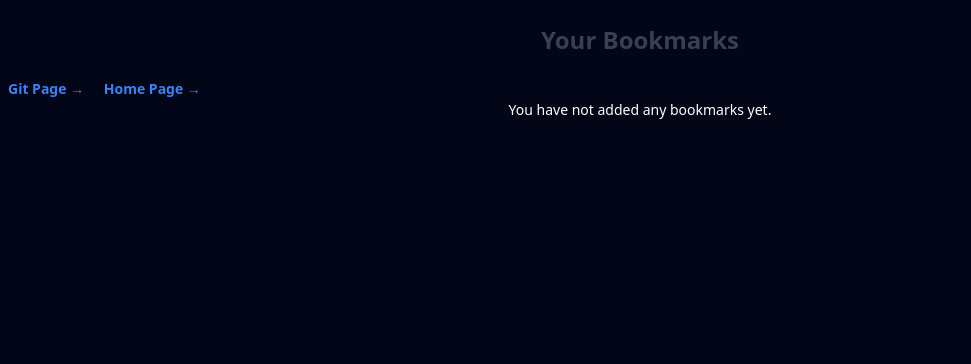
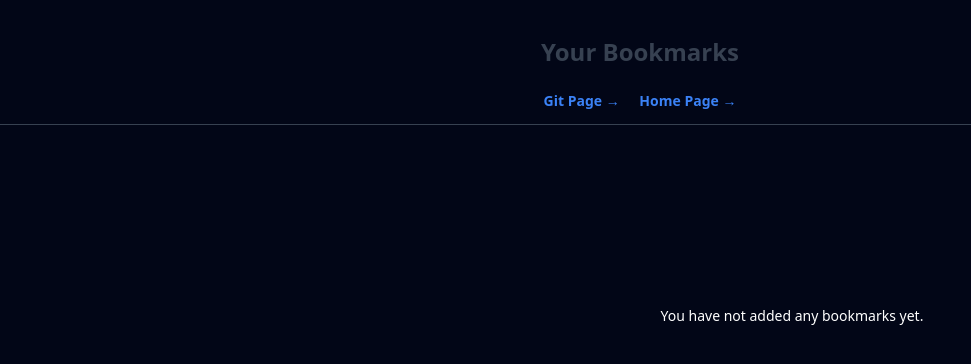
Before and after one commit to priyankanegiii/commudle-task, an Angular app: page /bookmarkpage in a window 1280 px wide. Shown: the top 364 px of the page, without its empty margins (0-971 px from the left). Built offline with nearby package versions, Linux system fonts and the light colour scheme.

Commit message:
update headers

```diff
--- a/src/app/components/bookmarkpage/bookmarkpage.component.html
+++ b/src/app/components/bookmarkpage/bookmarkpage.component.html
@@ -1,23 +1,18 @@
 <div class="bookmark-page">
+  <div class="header">
     <h2 class="heading">Your Bookmarks</h2>
-   <div>
+    <div class="links">
       <a routerLink="/gitpage" class="gitpage-link"> Git Page → </a>
-    <a routerLink="/" class="homepage-link">
-      Home Page →
-    </a>
-
+      <a routerLink="/" class="homepage-link"> Home Page → </a>
+    </div>
   </div>
 
-@if(githubBookmarks.length <= 0 && articleBookmarks.length <= 0) {
+  <div class="container">
+    @if (githubBookmarks.length <= 0 && articleBookmarks.length <= 0) {
       <div class="no-bookmarks">
-
         <p class="message">You have not added any bookmarks yet.</p>
       </div>
-}
-@else{
-
-
-
+    } @else {
       @for (repo of githubBookmarks; track repo.id) {
         <div class="repo">
           <h4 class="repo-name">{{ repo.name }}</h4>
@@ -38,8 +33,6 @@
         </div>
       }
 
-
-
       @for (article of articleBookmarks; track article.id) {
         <div class="card">
           <div>
@@ -59,7 +52,9 @@
           </div>
           <div class="footer">
             <div class="reactions">
-        <p class="reaction">{{ article.public_reactions_count }} reactions</p>
+              <p class="reaction">
+                {{ article.public_reactions_count }} reactions
+              </p>
               <p class="reaction">{{ article.comments_count }} comments</p>
             </div>
             <p class="time">{{ article.reading_time_minutes }} min read</p>
@@ -73,9 +68,6 @@
           </div>
         </div>
       }
-
-
-
     }
-
   </div>
+</div>
--- a/src/app/components/bookmarkpage/bookmarkpage.component.scss
+++ b/src/app/components/bookmarkpage/bookmarkpage.component.scss
@@ -1,8 +1,21 @@
 .bookmark-page{
     @apply bg-slate-950;
 }
+.header {
+    @apply w-full p-3 bg-slate-950 border-b border-gray-700;
+    @apply flex flex-col items-center;
+    @apply fixed top-0 left-0 z-50;
+
+}
 .heading{
     @apply text-2xl font-bold text-gray-700 text-center mt-1 p-5;
+
+}
+.container{
+
+    @apply mt-24 p-5;
+
+
 }
 
 .card{
@@ -65,13 +78,17 @@
 
 .repo{
     @apply bg-dark-custome border border-gray-300/50 rounded-lg shadow-md p-4 m-4;
-    @apply flex flex-col text-white;
+    @apply flex flex-col text-white overflow-y-auto;
     @apply w-full md:w-[600px];
 }
 .repo-name{
     @apply text-lg font-semibold text-gray-700;
 }
-no-bookmark-heading{
+.no-bookmarks{
+    @apply flex flex-col items-center justify-center;
+    @apply h-[50vh] ml-[19rem];
+}
+.no-bookmark-heading{
       @apply text-lg text-gray-500/40 text-center;
 }
 
--- a/src/app/components/gitpage/gitpage.component.scss
+++ b/src/app/components/gitpage/gitpage.component.scss
@@ -1,6 +1,7 @@
 .header {
   @apply w-full p-3 bg-slate-950 border-b border-gray-700;
   @apply flex flex-col items-center;
+  @apply fixed top-0 left-0 z-50;
 
 }
 
@@ -21,10 +22,11 @@
 }
 
 .no-results {
-  @apply ml-[18rem]  p-5 text-gray-500 text-center;
+  @apply p-5 mt-[8rem] ml-[19rem] text-gray-500 text-center;
 }
 .container{
-    @apply bg-slate-950 flex justify-center min-h-screen; ;
+    @apply bg-slate-950 flex justify-center min-h-screen;
+    @apply mt-24 p-5;
 
 
 }
```
Lines whose indentation alone changed are shown as unchanged.
